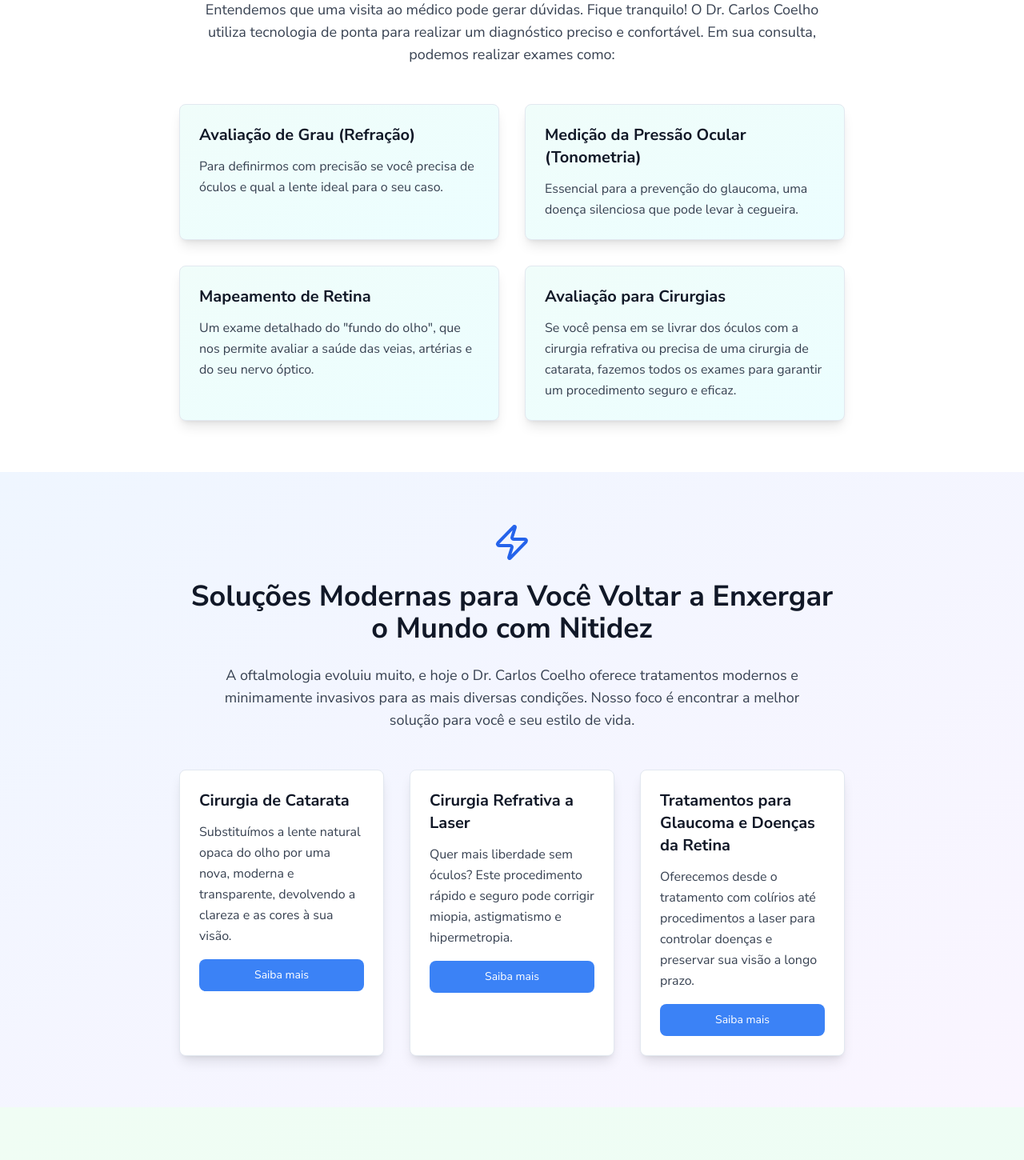
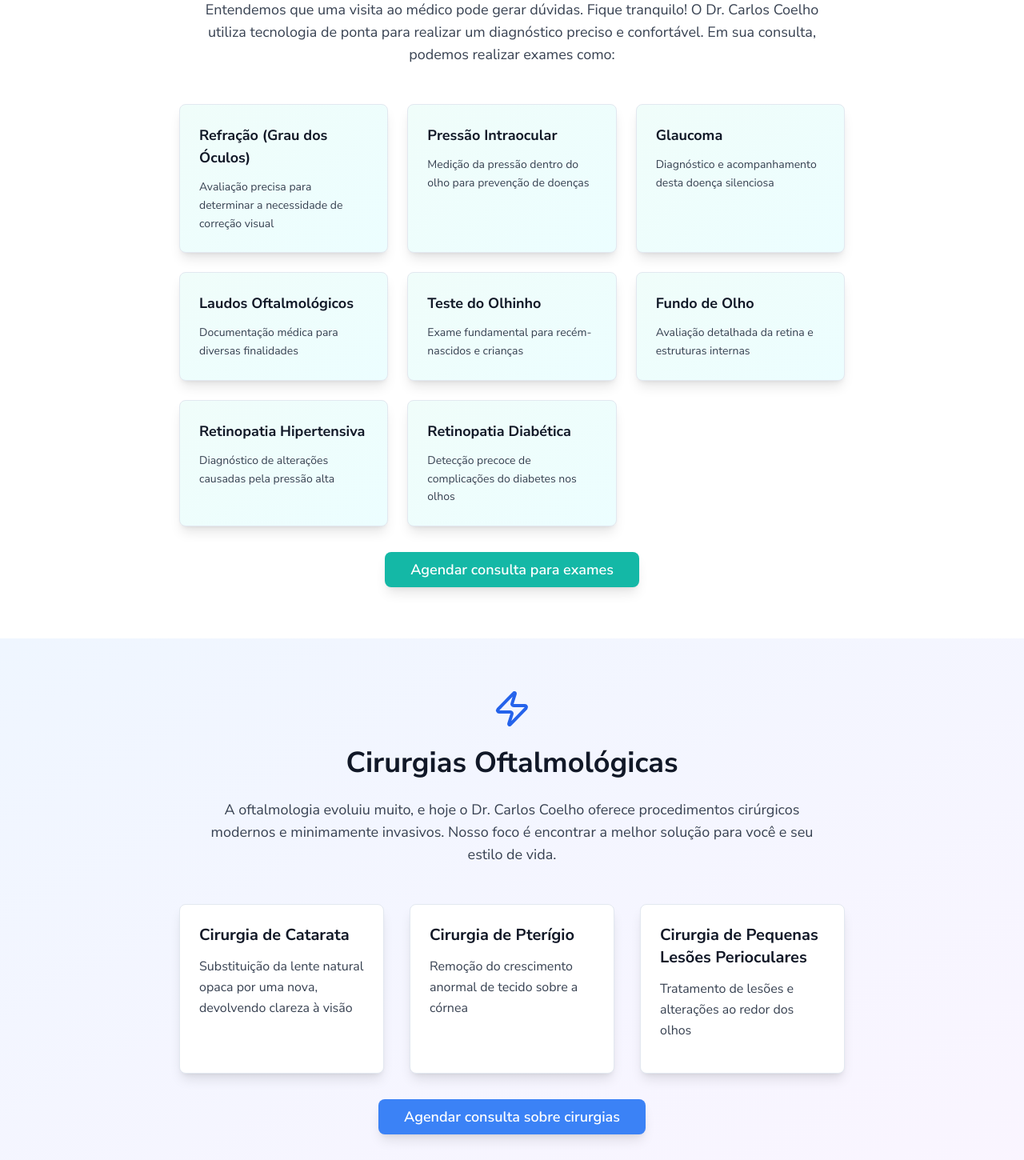
Before and after one commit to sandroinforsist/cataract-clarity-page, a React (Vite) app: page / in a window 1280 px wide. Shown: the part 2260-3710 px from the top of the page at 80% size. Built offline with nearby package versions, Linux system fonts and the light colour scheme.

Commit message:
Refactor: Improve home page design and content
Improved the design of the home page, added images, reordered sections, and included new sections for exams, procedures, and surgeries with booking CTAs.

```diff
--- a/src/pages/HomePage.tsx
+++ b/src/pages/HomePage.tsx
@@ -24,35 +24,51 @@ const HomePage = () => {
 
   const exams = [
     {
-      title: "Avaliação de Grau (Refração)",
-      description: "Para definirmos com precisão se você precisa de óculos e qual a lente ideal para o seu caso."
+      title: "Refração (Grau dos Óculos)",
+      description: "Avaliação precisa para determinar a necessidade de correção visual"
     },
     {
-      title: "Medição da Pressão Ocular (Tonometria)",
-      description: "Essencial para a prevenção do glaucoma, uma doença silenciosa que pode levar à cegueira."
+      title: "Pressão Intraocular",
+      description: "Medição da pressão dentro do olho para prevenção de doenças"
     },
     {
-      title: "Mapeamento de Retina",
-      description: "Um exame detalhado do \"fundo do olho\", que nos permite avaliar a saúde das veias, artérias e do seu nervo óptico."
+      title: "Glaucoma",
+      description: "Diagnóstico e acompanhamento desta doença silenciosa"
     },
     {
-      title: "Avaliação para Cirurgias",
-      description: "Se você pensa em se livrar dos óculos com a cirurgia refrativa ou precisa de uma cirurgia de catarata, fazemos todos os exames para garantir um procedimento seguro e eficaz."
+      title: "Laudos Oftalmológicos",
+      description: "Documentação médica para diversas finalidades"
+    },
+    {
+      title: "Teste do Olhinho",
+      description: "Exame fundamental para recém-nascidos e crianças"
+    },
+    {
+      title: "Fundo de Olho",
+      description: "Avaliação detalhada da retina e estruturas internas"
+    },
+    {
+      title: "Retinopatia Hipertensiva",
+      description: "Diagnóstico de alterações causadas pela pressão alta"
+    },
+    {
+      title: "Retinopatia Diabética",
+      description: "Detecção precoce de complicações do diabetes nos olhos"
     }
   ];
 
-  const treatments = [
+  const surgeries = [
     {
       title: "Cirurgia de Catarata",
-      description: "Substituímos a lente natural opaca do olho por uma nova, moderna e transparente, devolvendo a clareza e as cores à sua visão."
+      description: "Substituição da lente natural opaca por uma nova, devolvendo clareza à visão"
     },
     {
-      title: "Cirurgia Refrativa a Laser",
-      description: "Quer mais liberdade sem óculos? Este procedimento rápido e seguro pode corrigir miopia, astigmatismo e hipermetropia."
+      title: "Cirurgia de Pterígio",
+      description: "Remoção do crescimento anormal de tecido sobre a córnea"
     },
     {
-      title: "Tratamentos para Glaucoma e Doenças da Retina",
-      description: "Oferecemos desde o tratamento com colírios até procedimentos a laser para controlar doenças e preservar sua visão a longo prazo."
+      title: "Cirurgia de Pequenas Lesões Perioculares",
+      description: "Tratamento de lesões e alterações ao redor dos olhos"
     }
   ];
 
@@ -156,43 +172,57 @@ const HomePage = () => {
             </p>
           </div>
 
-          <div className="grid md:grid-cols-2 gap-8">
+          <div className="grid md:grid-cols-2 lg:grid-cols-3 gap-6 mb-8">
             {exams.map((exam, index) => (
               <Card key={index} className="p-6 bg-gradient-to-br from-teal-50 to-cyan-50 shadow-lg hover:shadow-xl transition-all duration-300">
-                <h3 className="text-xl font-bold text-gray-900 mb-3">{exam.title}</h3>
-                <p className="text-gray-700 leading-relaxed">{exam.description}</p>
+                <h3 className="text-lg font-bold text-gray-900 mb-3">{exam.title}</h3>
+                <p className="text-gray-700 leading-relaxed text-sm">{exam.description}</p>
               </Card>
             ))}
+          </div>
+
+          <div className="text-center">
+            <Button
+              onClick={() => handleBooking("Consulta para exames oftalmológicos")}
+              size="lg"
+              className="bg-teal-500 hover:bg-teal-600 text-white px-8 py-4 text-lg font-semibold rounded-lg shadow-lg"
+            >
+              Agendar consulta para exames
+            </Button>
           </div>
         </div>
       </section>
 
-      {/* Seção 4: Soluções Modernas */}
+      {/* Seção 4: Cirurgias */}
       <section className="py-16 px-4 bg-gradient-to-br from-blue-50 to-purple-50">
         <div className="container mx-auto max-w-4xl">
           <div className="text-center mb-12">
             <Zap className="mx-auto mb-6 text-blue-600" size={48} />
             <h2 className="text-3xl md:text-4xl font-bold text-gray-900 mb-6">
-              Soluções Modernas para Você Voltar a Enxergar o Mundo com Nitidez
+              Cirurgias Oftalmológicas
             </h2>
             <p className="text-lg text-gray-700 mb-8 max-w-3xl mx-auto">
-              A oftalmologia evoluiu muito, e hoje o Dr. Carlos Coelho oferece tratamentos modernos e minimamente invasivos para as mais diversas condições. Nosso foco é encontrar a melhor solução para você e seu estilo de vida.
+              A oftalmologia evoluiu muito, e hoje o Dr. Carlos Coelho oferece procedimentos cirúrgicos modernos e minimamente invasivos. Nosso foco é encontrar a melhor solução para você e seu estilo de vida.
             </p>
           </div>
 
-          <div className="grid md:grid-cols-3 gap-8">
-            {treatments.map((treatment, index) => (
+          <div className="grid md:grid-cols-3 gap-8 mb-8">
+            {surgeries.map((surgery, index) => (
               <Card key={index} className="p-6 bg-white shadow-lg hover:shadow-xl transition-all duration-300 hover:-translate-y-2">
-                <h3 className="text-xl font-bold text-gray-900 mb-3">{treatment.title}</h3>
-                <p className="text-gray-700 leading-relaxed mb-4">{treatment.description}</p>
-                <Button
-                  onClick={() => handleBooking(`Consulta sobre ${treatment.title.toLowerCase()}`)}
-                  className="w-full bg-blue-500 hover:bg-blue-600 text-white font-medium py-2 rounded-lg transition-colors duration-300"
-                >
-                  Saiba mais
-                </Button>
+                <h3 className="text-xl font-bold text-gray-900 mb-3">{surgery.title}</h3>
+                <p className="text-gray-700 leading-relaxed mb-4">{surgery.description}</p>
               </Card>
             ))}
+          </div>
+
+          <div className="text-center">
+            <Button
+              onClick={() => handleBooking("Consulta sobre procedimentos cirúrgicos")}
+              size="lg"
+              className="bg-blue-500 hover:bg-blue-600 text-white px-8 py-4 text-lg font-semibold rounded-lg shadow-lg"
+            >
+              Agendar consulta sobre cirurgias
+            </Button>
           </div>
         </div>
       </section>
```
